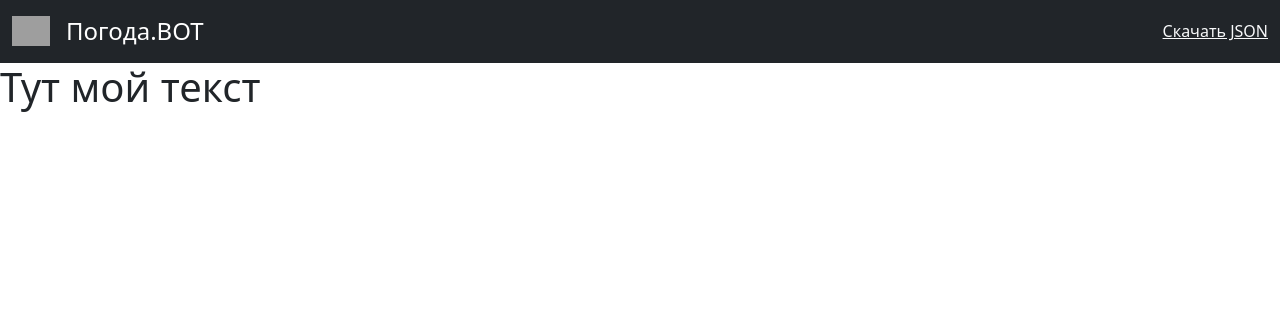
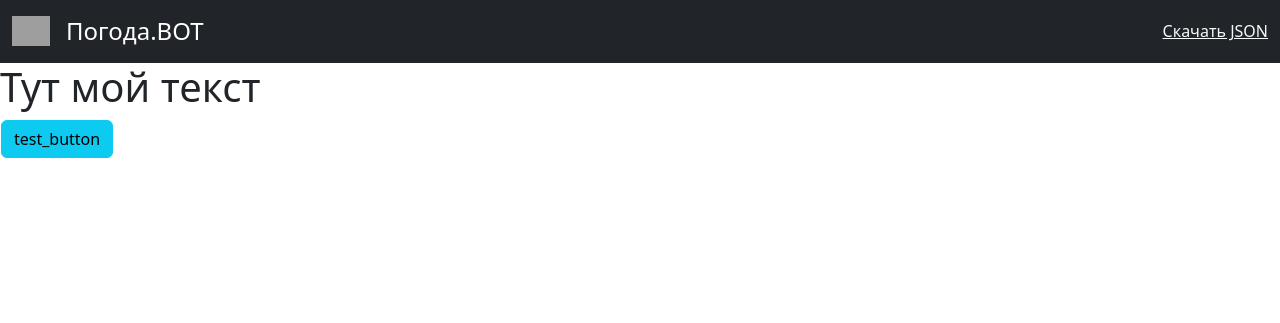
Before and after one commit to Stegrym/weather_website, a Flask app: page / in a window 1280 px wide. Shown: the top 323 px of the page. Run offline with Flask 3, Linux system fonts and the light colour scheme; parts of the project's set-up code (start-up, migrations or seed data) failed here and were passed over; grey boxes are pictures that could not be loaded.

Commit message:
add button

```diff
--- a/templates/index.html
+++ b/templates/index.html
@@ -5,5 +5,12 @@ Main page
 {% endblock %}
 
 {% block body %}
-<div class="container"></div><h1>Тут мой текст</h1>
+<h1>Тут мой текст</h1>
+<table>
+    <tr>
+        <td>
+            <button class="btn btn-outline btn-info">test_button</button>
+        </td>
+    </tr>
+</table>
 {% endblock %}
```
